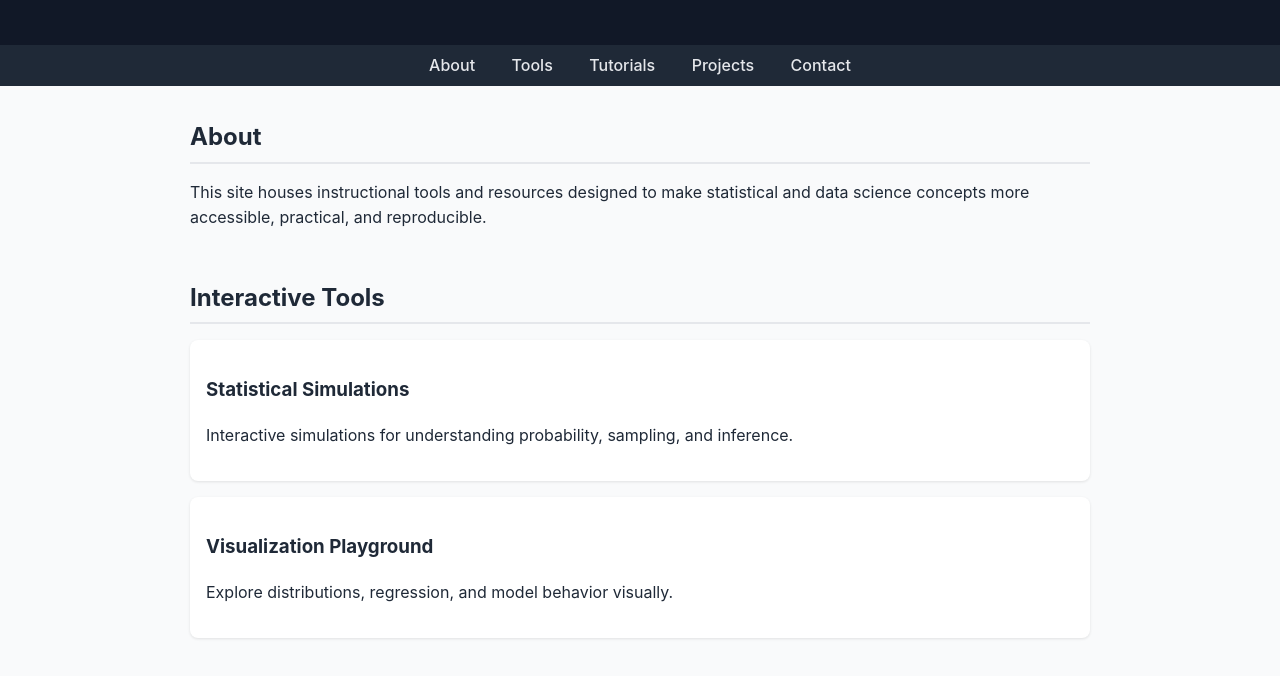
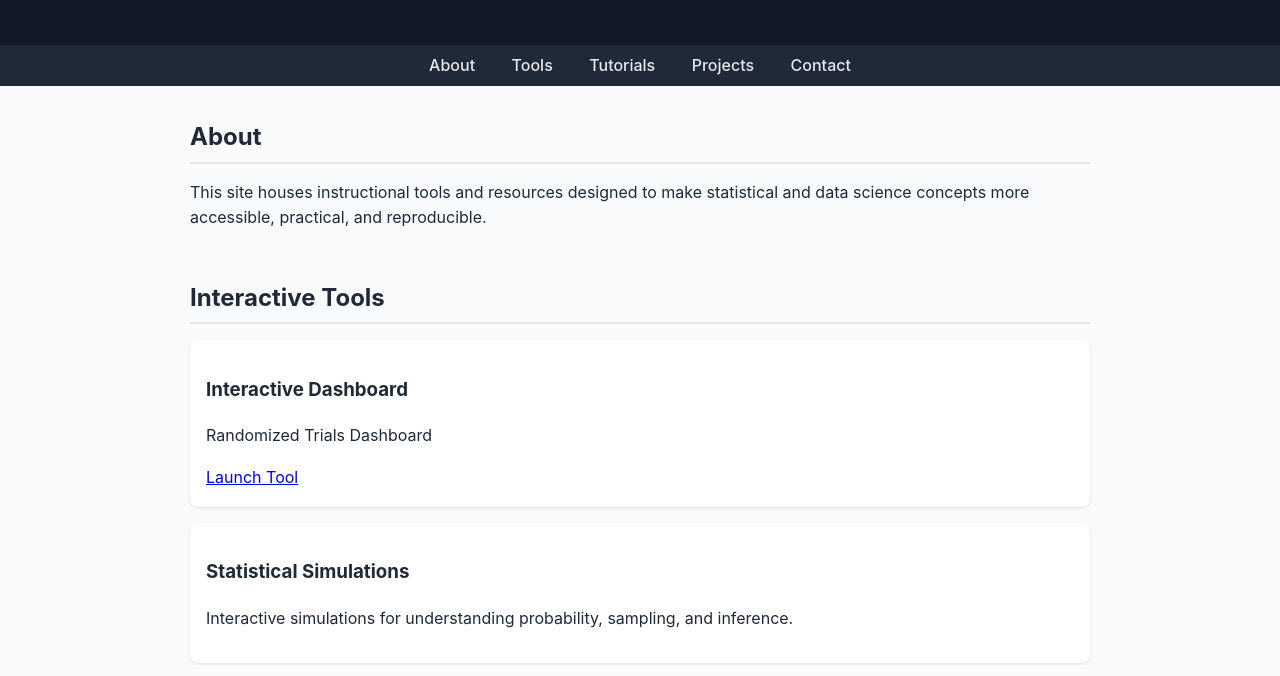
Before and after one commit to biostatbuff/edu, a plain HTML site: page index.html in a window 1280 px wide. Shown: the part 120-796 px from the top of the page. Drawn offline with Linux system fonts and the light colour scheme.

Commit message:
Update index.html

```diff
--- a/index.html
+++ b/index.html
@@ -110,6 +110,12 @@
     <section id="tools">
       <h2>Interactive Tools</h2>
 
+    <div class="card">
+    <h3>Interactive Dashboard</h3>
+    <p>Randomized Trials Dashboard</p>
+    <a href="dashboards/rct/index.html">Launch Tool</a>
+    </div>
+
       <div class="card">
         <h3>Statistical Simulations</h3>
         <p>Interactive simulations for understanding probability, sampling, and inference.</p>
```
